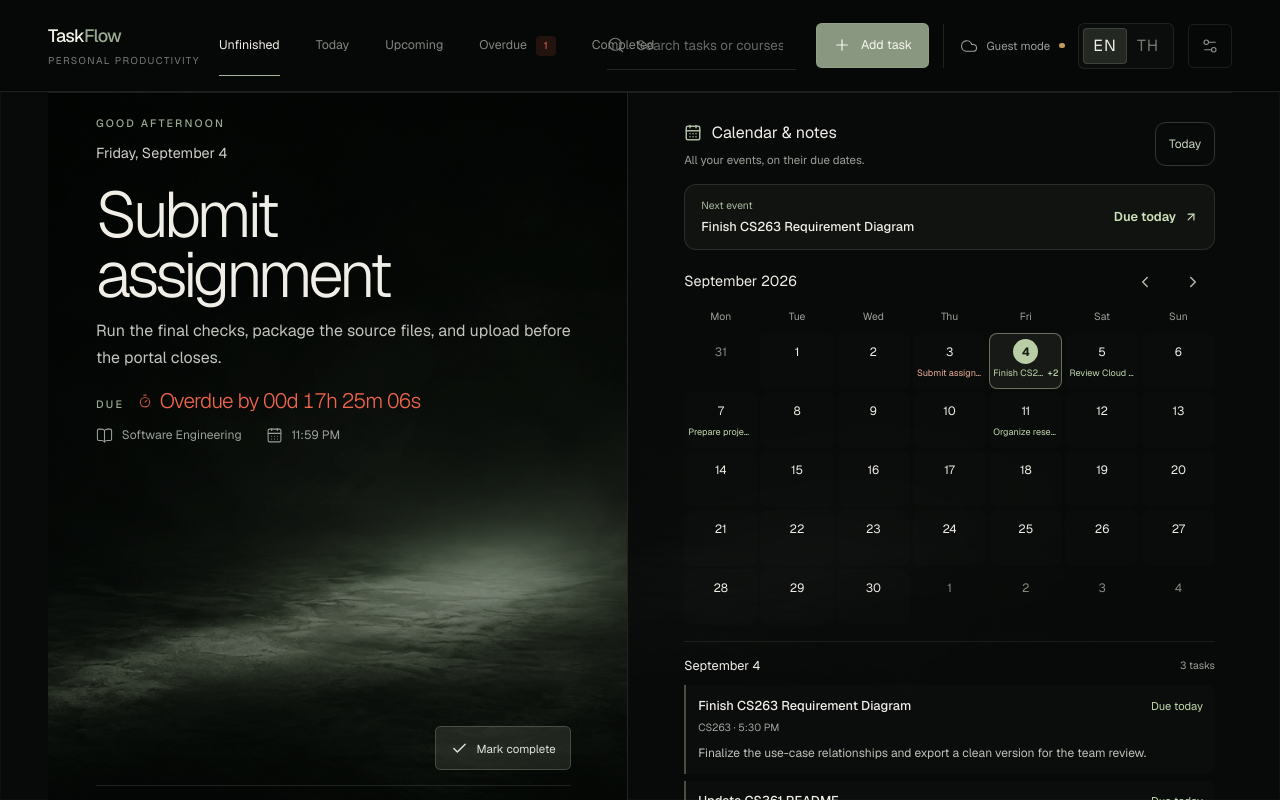
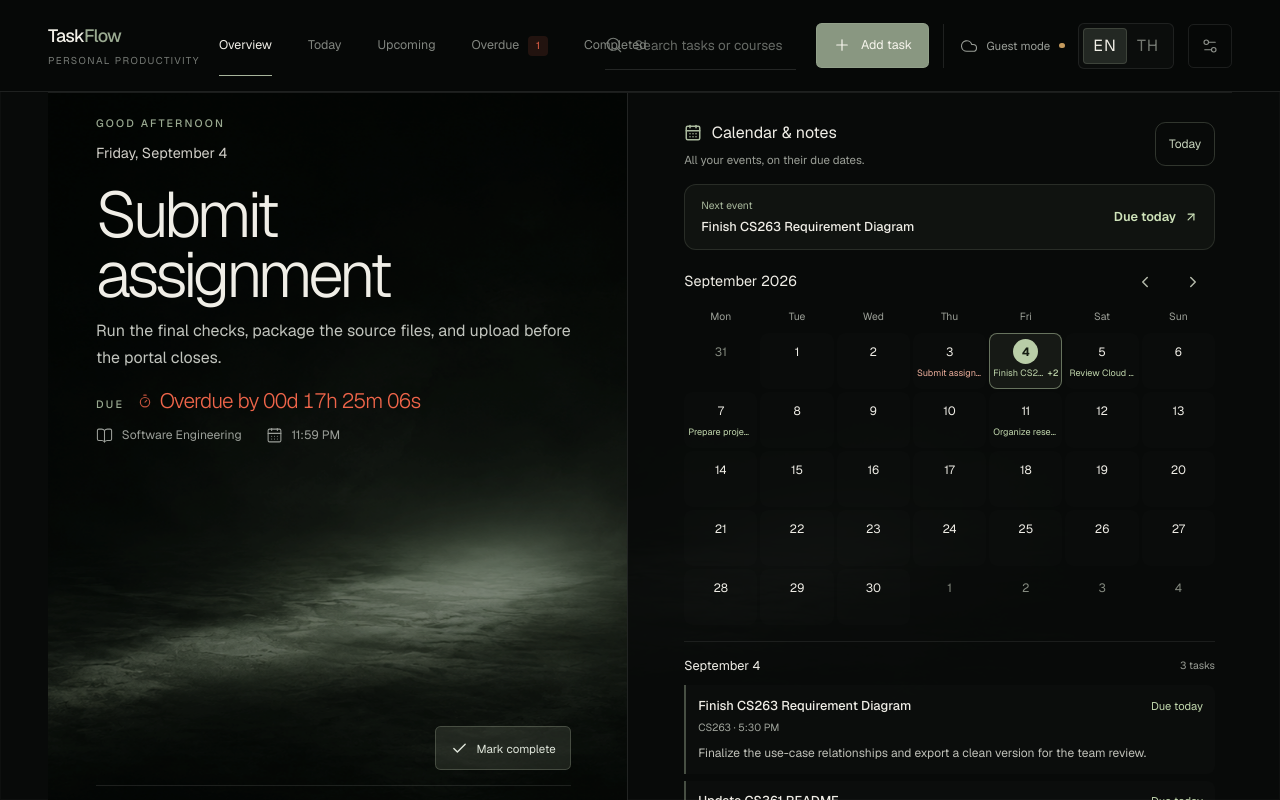
Before and after one commit to Micosz/taskflow, a Next.js app: page / in a window 1280 px wide. Built offline with nearby package versions, Linux system fonts and the light colour scheme; no server answers.

Commit message:
feat: show calendar only in renamed overview

```diff
--- a/components/taskflow/taskflow-app.tsx
+++ b/components/taskflow/taskflow-app.tsx
@@ -412,7 +412,7 @@ export function TaskFlowApp() {
     setPreviewTaskId(null);
     window.requestAnimationFrame(() => {
       document
-        .getElementById("task-list")
+        .getElementById(nextView === "active" ? "main-content" : "task-list")
         ?.scrollIntoView({ behavior: reduceMotion ? "auto" : "smooth", block: "start" });
     });
   }, [activateUiScope, reduceMotion]);
@@ -545,7 +545,7 @@ export function TaskFlowApp() {
                 )}
 
                 <div className="editorial-planner">
-                  {now && (
+                  {view === "active" && now && (
                     <TaskCalendar
                       key={repositorySelection.scopeKey}
                       tasks={taskManager.tasks}
--- a/i18n/translations.ts
+++ b/i18n/translations.ts
@@ -36,7 +36,7 @@ const english = {
   },
   navigation: {
     label: "Task views",
-    active: "Unfinished",
+    active: "Overview",
     today: "Today",
     upcoming: "Upcoming",
     overdue: "Overdue",
@@ -46,8 +46,8 @@ const english = {
     closeMenu: "Close navigation",
   },
   header: {
-    activeTitle: "Everything still in motion",
-    activeSubtitle: "All unfinished work, ordered by the deadline that needs you next.",
+    activeTitle: "Overview",
+    activeSubtitle: "Your calendar, event notes, and unfinished work in one place.",
     todayTitle: "Today’s focus",
     todaySubtitle: "A clear view of what deserves your attention now.",
     upcomingTitle: "Plan what’s next",
@@ -71,7 +71,7 @@ const english = {
     progressValue: "{completed} of {total} done",
   },
   view: {
-    active: "Unfinished",
+    active: "Overview",
     today: "Today",
     upcoming: "Upcoming",
     overdue: "Overdue",
@@ -417,7 +417,7 @@ const thai: TranslationMessages = {
   },
   navigation: {
     label: "มุมมองงาน",
-    active: "งานที่ยังไม่เสร็จ",
+    active: "ภาพรวม",
     today: "วันนี้",
     upcoming: "เร็ว ๆ นี้",
     overdue: "เลยกำหนด",
@@ -427,8 +427,8 @@ const thai: TranslationMessages = {
     closeMenu: "ปิดเมนูนำทาง",
   },
   header: {
-    activeTitle: "ทุกงานที่ยังดำเนินอยู่",
-    activeSubtitle: "รวมงานที่ยังไม่เสร็จทั้งหมด เรียงตามกำหนดส่งที่ควรจัดการก่อน",
+    activeTitle: "ภาพรวม",
+    activeSubtitle: "รวมปฏิทิน โน้ตของ Event และงานที่ยังไม่เสร็จไว้ในที่เดียว",
     todayTitle: "โฟกัสของวันนี้",
     todaySubtitle: "มองเห็นสิ่งที่ควรให้ความสำคัญตอนนี้ได้อย่างชัดเจน",
     upcomingTitle: "วางแผนสิ่งที่จะทำต่อไป",
@@ -452,7 +452,7 @@ const thai: TranslationMessages = {
     progressValue: "เสร็จแล้ว {completed} จาก {total}",
   },
   view: {
-    active: "งานที่ยังไม่เสร็จ",
+    active: "ภาพรวม",
     today: "วันนี้",
     upcoming: "เร็ว ๆ นี้",
     overdue: "เลยกำหนด",
```
